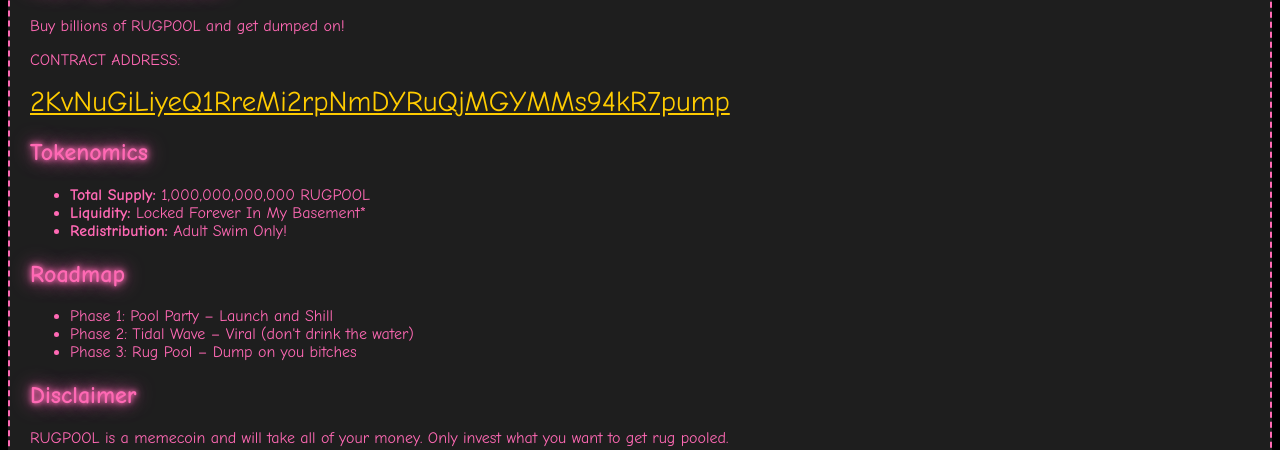
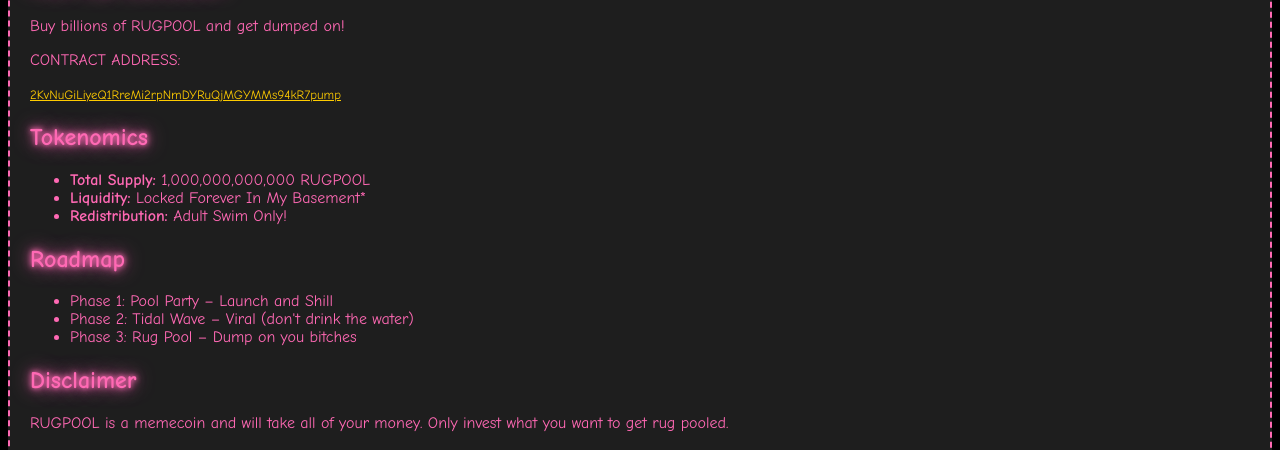
Before and after one commit to DogeSlav/RugPoolMe, a plain HTML site: page index.html in a window 1280 px wide. Shown: the part 593-1043 px from the top of the page. Drawn offline with Linux system fonts and the light colour scheme.

Commit message:
Update index.html

```diff
--- a/index.html
+++ b/index.html
@@ -23,7 +23,7 @@
         }
         a {
             color: #ffcc00;
-            font-size: 1.8em;
+            font-size: .8em;
             <!-- font-weight: bold; -->
             text-decoration: none;
             transition: transform 0.2s;
```
